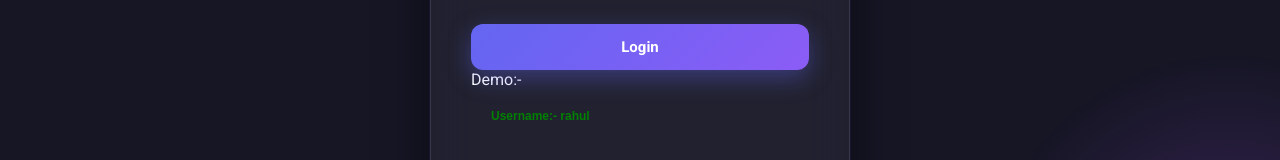
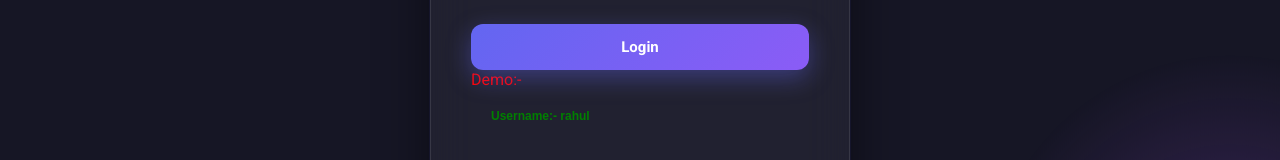
Before and after one commit to vijendra431/myjob-app, a React (Create React App) app: page /login in a window 1280 px wide. Shown: the part 441-601 px from the top of the page. Built offline with nearby package versions, Linux system fonts and the light colour scheme.

Commit message:
Add demo1 class with red text color

```diff
--- a/src/components/LoginForm/index.css
+++ b/src/components/LoginForm/index.css
@@ -172,3 +172,8 @@
   padding: 20px;
   font-size:12px;
 }
+
+.demo1{
+  color:red;
+
+}
```
